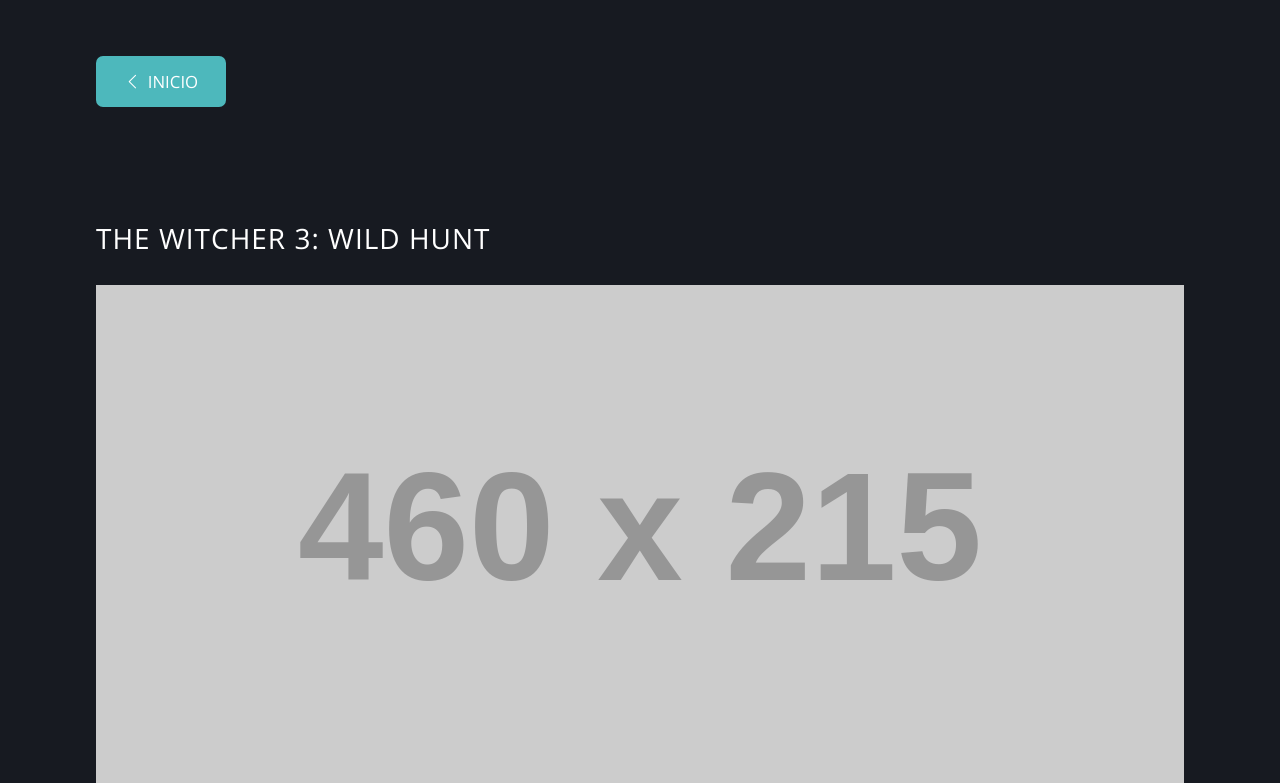
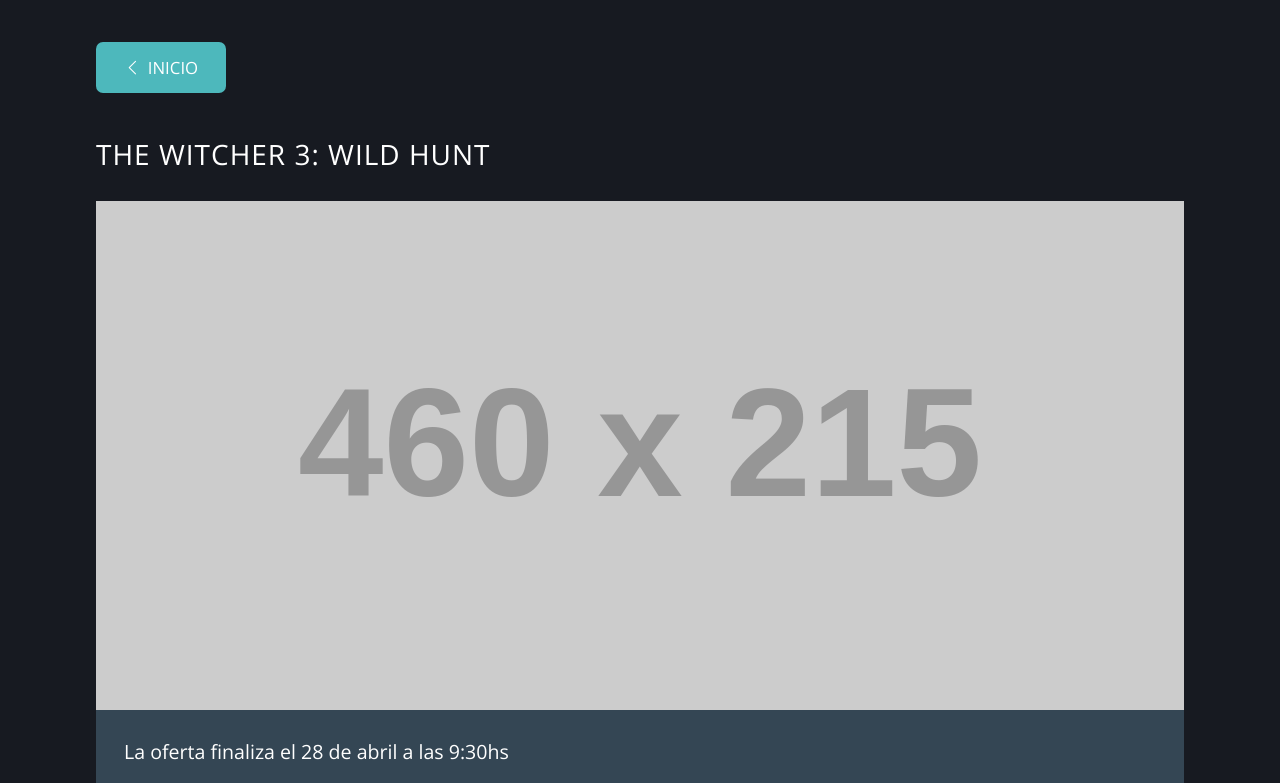
Before and after one commit to marcodamianperez/steam-offer-tracker, a website: page pages/details.html in a window 1280 px wide. Shown: the top 783 px of the page. Drawn offline with nearby package versions, Linux system fonts and the light colour scheme; placeholder pictures from the web are drawn by us.

Commit message:
adjusted sections and utility classes paddings for a better response to small screens

```diff
--- a/pages/details.html
+++ b/pages/details.html
@@ -35,7 +35,7 @@
                 <a href="./../index.html" class="btn btn--icon"><i class="bi bi-chevron-left"></i><span>Inicio</span></a>
             </div>
         </section>
-        <div class="details">
+        <section class="details">
             <div class="u-container">
                 <h2 class="heading-tertiary u-margin-bottom-small">The Witcher 3: Wild Hunt</h2>
 
@@ -104,7 +104,7 @@
                 </div>
 
             </div>
-        </div>
+        </section>
     </main>
 
     <footer class="footer">
--- a/sass/abstracts/_variables.scss
+++ b/sass/abstracts/_variables.scss
@@ -13,3 +13,4 @@
 
 // Text
 $color-text-grey: #777;
+$color-text-light-grey: #e2e2e2;
--- a/sass/base/_utilities.scss
+++ b/sass/base/_utilities.scss
@@ -3,6 +3,10 @@
     width: 85%;
     margin: 0 auto;
     height: 100%;
+
+    @include respond(small) {
+        max-width: 85.714285rem; //1200px
+    }
 }
 
 .u-center-absolute {
@@ -18,4 +22,8 @@
 
 .u-margin-bottom-medium {
     margin-bottom: 4rem;
+
+    @include respond(small) {
+        margin-bottom: 3rem;
+    }
 }
--- a/sass/layout/_footer.scss
+++ b/sass/layout/_footer.scss
@@ -7,6 +7,10 @@
     &__text {
         font-size: 1.2rem;
         text-transform: uppercase;
+
+        @include respond(small) {
+            font-size: 1.1rem;
+        }
     }
 }
 
--- a/sass/pages/_details.scss
+++ b/sass/pages/_details.scss
@@ -1,6 +1,19 @@
-.go-back, .details {
+.go-back {
+    padding-top: 4rem;
+    background-color: $color-background-grey-dark;
+
+    @include respond(small) {
+        padding-top: 3rem;
+    }
+}
+
+.details {
     padding: 4rem 0;
     background-color: $color-background-grey-dark;
+
+    @include respond(small) {
+        padding: 3rem 0;
+    }
 }
 
 .grid-container {
@@ -117,6 +130,10 @@
 
     &__description {
         font-size: 1.4rem;
-        color: $color-white;
+        color: $color-text-light-grey;
+
+        @include respond(small) {
+            font-size: 1.3rem;
+        }
     }
 }
```
Also changed, not shown: css/style.css, 1 other file.
